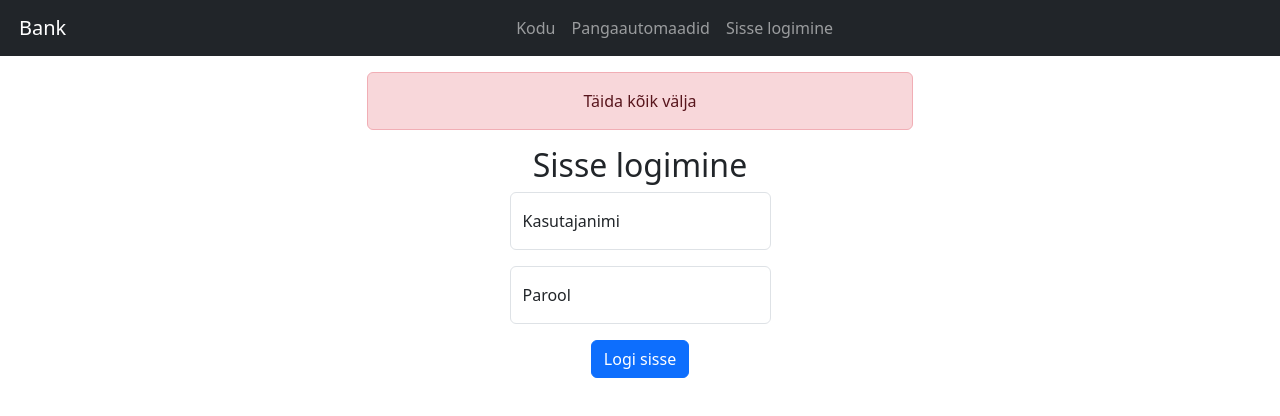
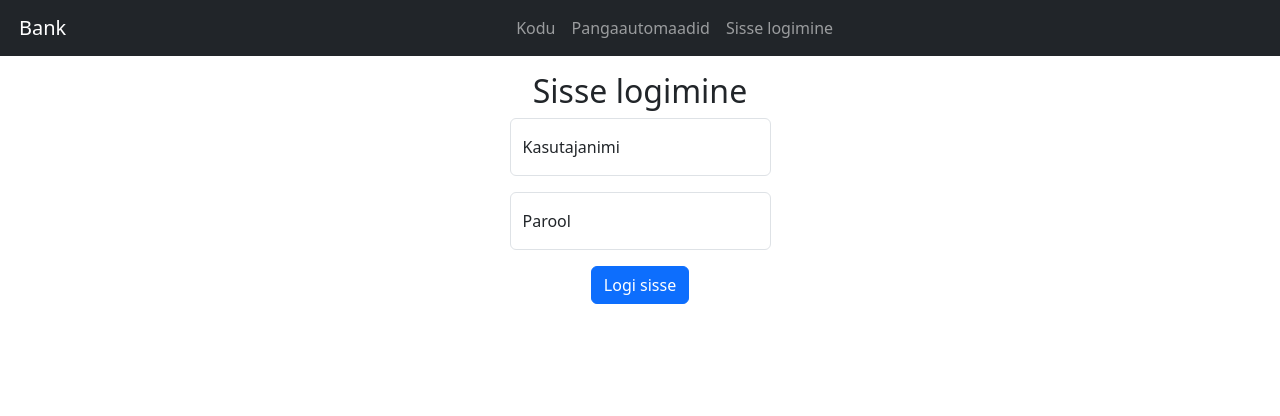
Before and after one commit to bcs-hub/bank41, a Vue app in the folder frontend/: page /login in a window 1280 px wide. Shown: the top 416 px of the page. Built offline with nearby package versions, Linux system fonts and the light colour scheme.

Commit message:
FEB-7 WIP 5

```diff
--- a/frontend/src/views/LoginView.vue
+++ b/frontend/src/views/LoginView.vue
@@ -4,23 +4,22 @@ export default {
   methods: {
     login() {
 
+      this.message = ''
       if (this.loginRequest.username === '' || this.loginRequest.password === '') {
+        this.message = 'Täida kõik väljad'
+      }
 
-        alert('Täida kõik välja')
-      }
+
     },
   },
   data() {
     return {
-      message: 'Täida kõik välja',
-
+      message: '',
 
       loginRequest: {
         username: '',
         password: '',
       },
-
-
     }
   },
 }
@@ -31,14 +30,9 @@ export default {
     <div class="row justify-content-center">
       <div class="col col-6">
 
-
-        <div v-if="true" class="alert alert-danger" role="alert"> {{message}}</div>
-
-
-
+        <div v-if="message !== ''" class="alert alert-danger" role="alert">{{ message }}</div>
 
       </div>
-
     </div>
 
     <div class="row justify-content-center">
```
